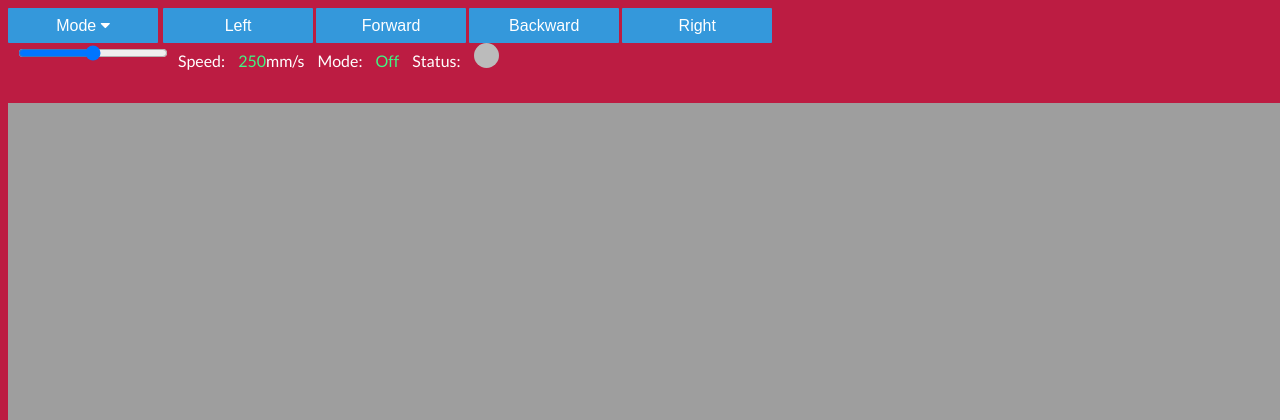
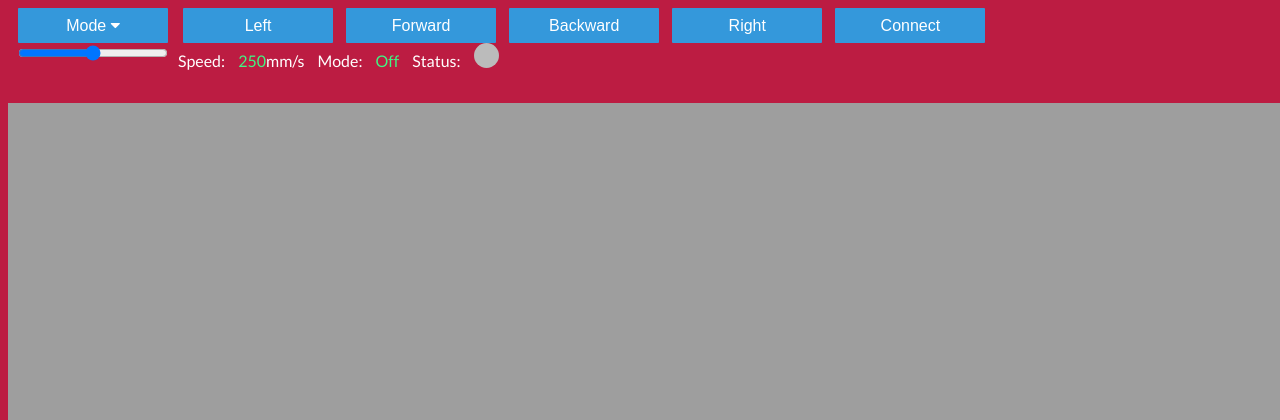
Before and after one commit to akuramshin/WebRobot, a Flask app: page / in a window 1280 px wide. Shown: the top 420 px of the page. Run offline with Flask 2, Linux system fonts and the light colour scheme; the visitor is signed in with stand-in values (Sample User, id 1); data that the repository does not hold is empty; some libraries are stand-ins or nearby versions.

Commit message:
Modified bot connection status interface

```diff
--- a/server.py
+++ b/server.py
@@ -13,7 +13,7 @@ HOST = "192.168.0.55"
 PORT = 9999
 
 sock = socket.socket(socket.AF_INET, socket.SOCK_STREAM)
-connected = False
+global connected
 
 def connect():
 	try:
@@ -75,7 +75,9 @@ def rec():
 
 # Return the status of the connection with the bot
 @app.route("/getStatus", methods = ['GET'])
-def returnMode():
+def returnStatus():
+	if  connected == False:
+		connected = connect()
 
 	currMode = json.dumps({"status": str(connected)})
 
--- a/static/client.js
+++ b/static/client.js
@@ -24,6 +24,8 @@ window.onload = function(){
 	});
 
 	$("#video").attr("src", "http://" + window.location.hostname +":8081")
+
+	connect();
 };
 
 // Add keyboard functionality
@@ -49,6 +51,14 @@ window.onkeyup = function(){
 	sendMove("stop");
 	fired = false;
 }
+
+// Attempt to connect to bot if not already connected
+function connect(){
+	if (!connStatus){
+		getCurrStatus();
+	}
+}
+
 
 // Fetch the current mode of the robot and display
 function getCurrStatus(){
--- a/static/style.css
+++ b/static/style.css
@@ -156,7 +156,7 @@ button:hover, button:focus {
     overflow: hidden;
 }
 
-.bottombar p, input, span{
+.bottombar p, input, span, button{
     margin: 0;
     padding: 0;
     margin-left: 10px;
--- a/templates/index.html
+++ b/templates/index.html
@@ -26,6 +26,7 @@
 	        <button class="moveButton" onmousedown="sendMove('forward')">Forward</button>
             <button class="moveButton" onmousedown="sendMove('backward')">Backward</button>
             <button class="moveButton" onmousedown="sendMove('right')">Right</button>
+            <button onclick="connect()">Connect</button>
         </div>
         <div class="bottombar">
             <input type="range" id="slider"  min="1" max="500" value="250">
```
